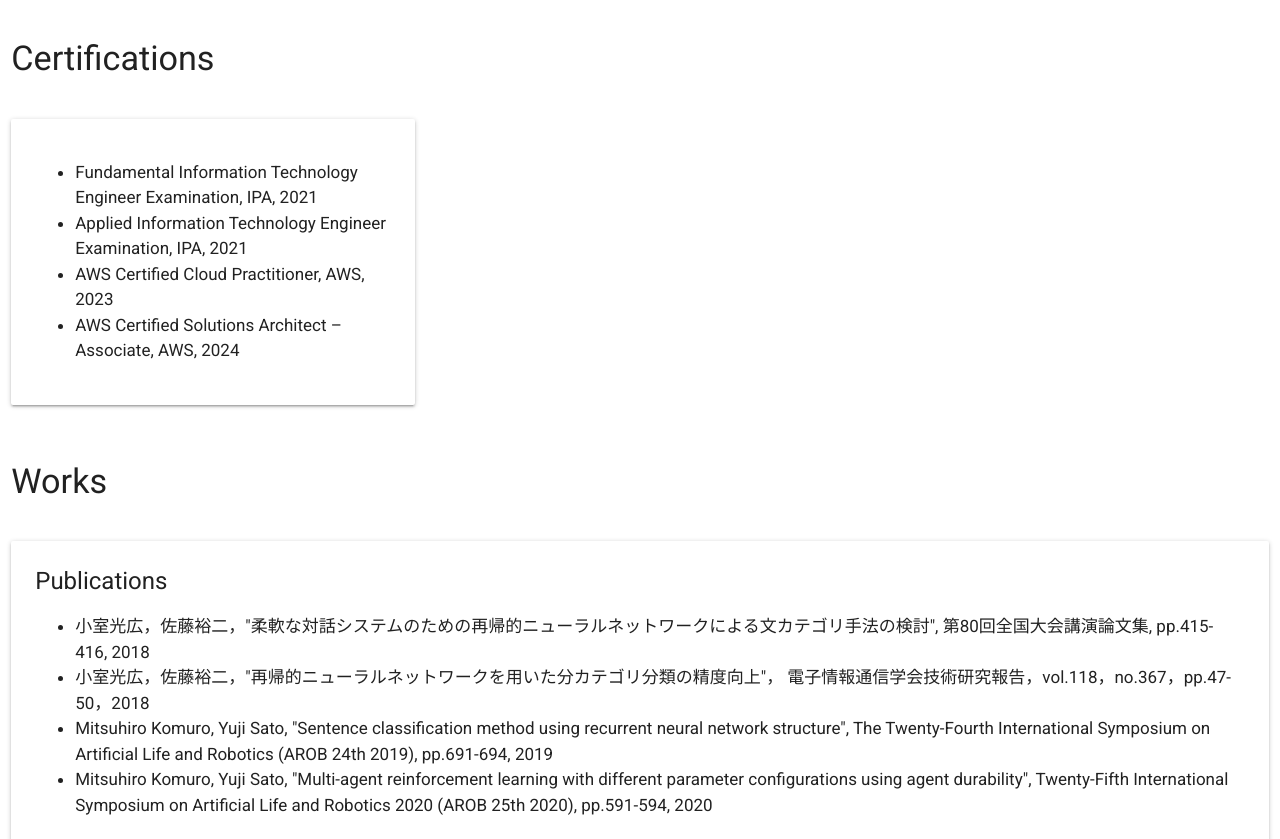
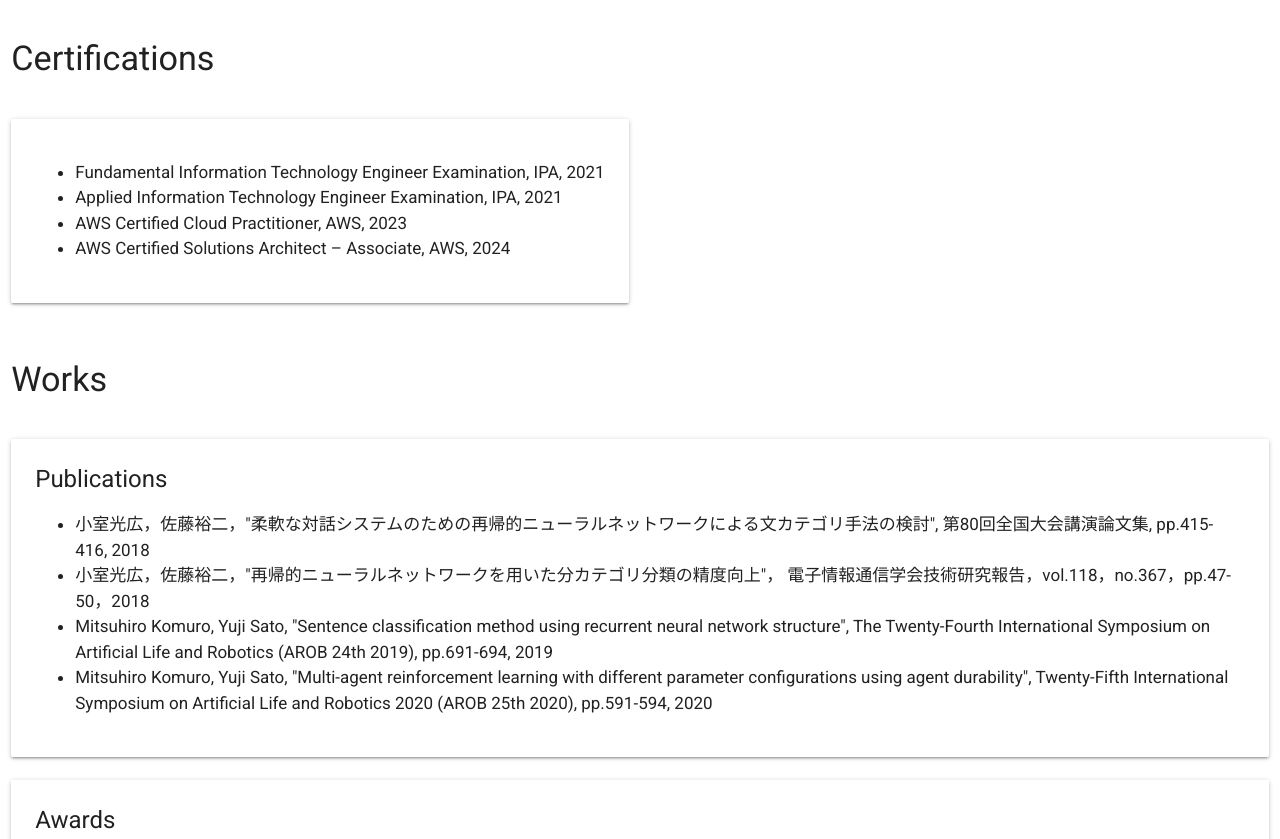
Before and after one commit to nekorush14/nekorush14.github.io, a plain HTML site: page index.html in a window 1280 px wide. Shown: the part 860-1699 px from the top of the page. Drawn offline with nearby package versions, Linux system fonts and the light colour scheme; a script that the page names is missing.

Commit message:
Update index.html

```diff
--- a/index.html
+++ b/index.html
@@ -180,7 +180,7 @@
       </div>
     </div>
     <div class="row">
-      <div class="col s12 m4">
+      <div class="col s12 m6 l6">
         <div class="card hoverable">
           <div class="card-content">
             <ul class="browser-default">
@@ -200,10 +200,10 @@
           </div>
         </div>
       </div>
-      <div class="col s12 m4">
+      <div class="col">
         <div data-iframe-width="150" data-iframe-height="270" data-share-badge-id="0160f00e-7fbe-418f-901d-c0e644304f77" data-share-badge-host="https://www.credly.com"></div>
       </div>
-      <div class="col s12 m4">
+      <div class="col">
         <div data-iframe-width="150" data-iframe-height="270" data-share-badge-id="304aff9a-8e2f-4ec9-982d-3356f1df0328" data-share-badge-host="https://www.credly.com"></div>
       </div>
     </div>
```
